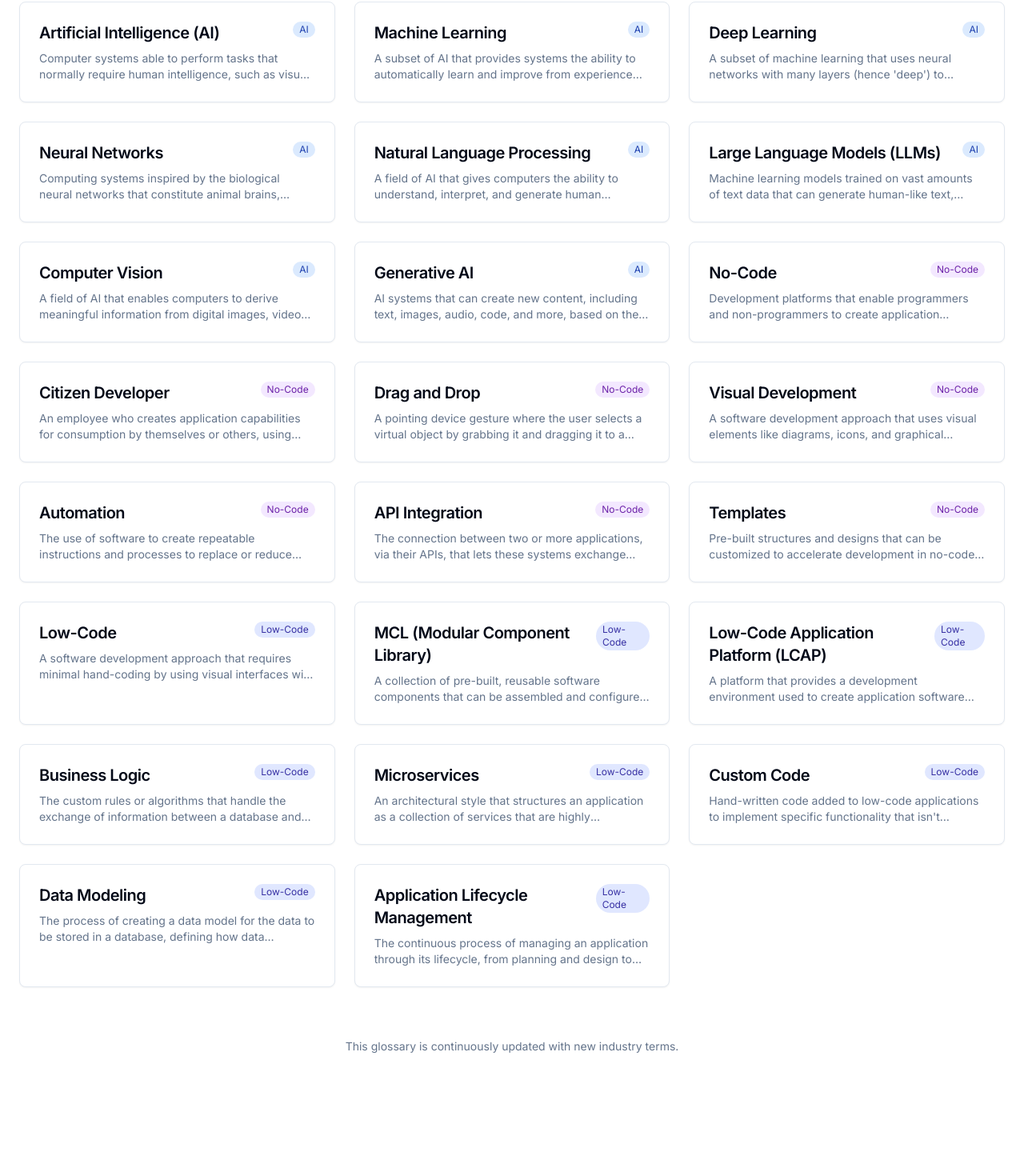
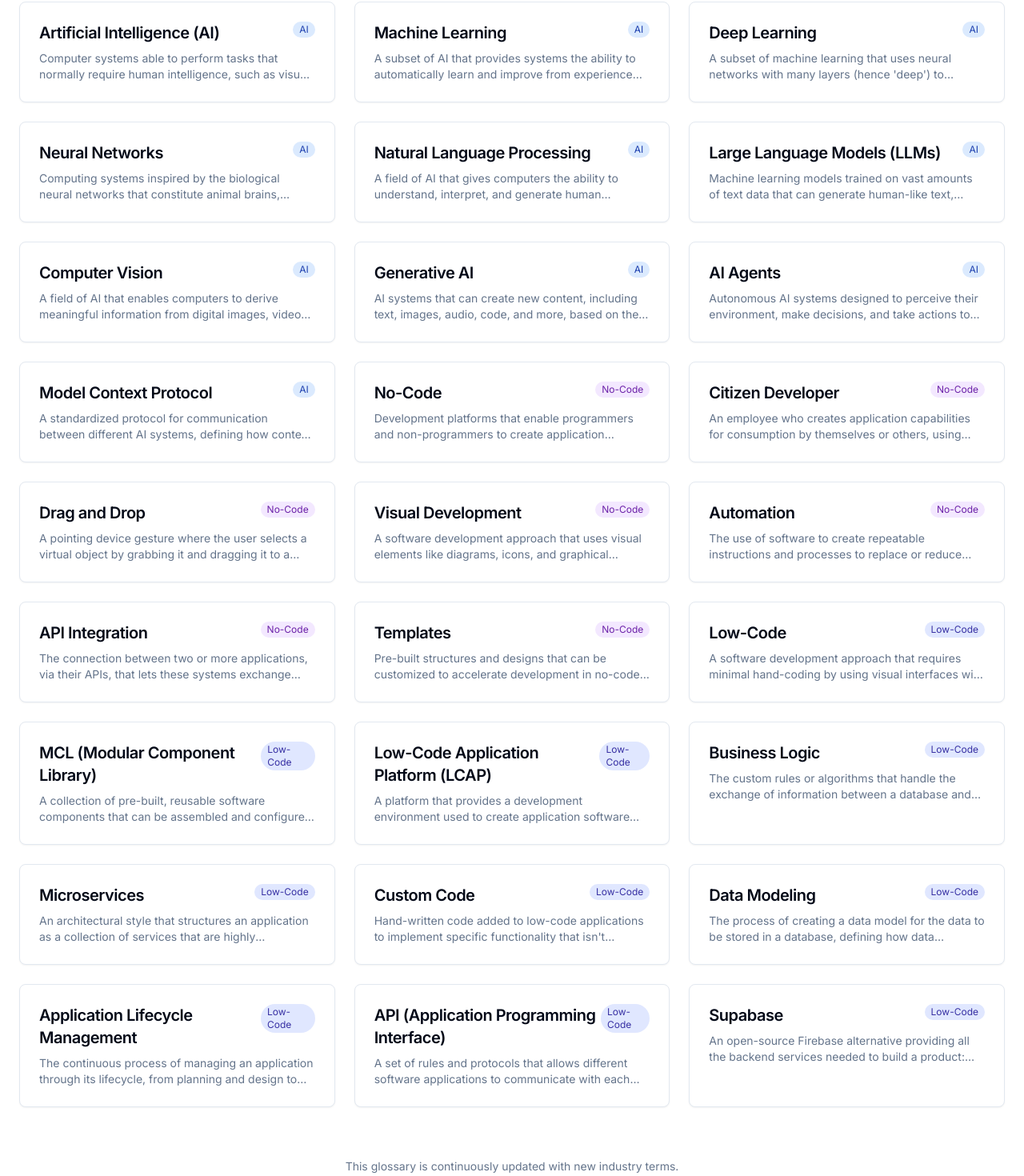
Before and after one commit to Launch-by-Lunch/ai-no-code-lingo-guide, a React (Vite) app: page / in a window 1280 px wide. Shown: the part 238-1708 px from the top of the page at 80% size. Before the commit the page ends 1604 px from the top, so only its background shows below. Built offline with nearby package versions, Linux system fonts and the light colour scheme.

Commit message:
Add Supabase and related terms
Adds Supabase, API, AI Agents, and Model Context Protocol to the glossary.

```diff
--- a/src/data/glossaryTerms.ts
+++ b/src/data/glossaryTerms.ts
@@ -58,6 +58,20 @@ export const glossaryTerms: GlossaryTerm[] = [
     definition: "AI systems that can create new content, including text, images, audio, code, and more, based on their training data.",
     category: "ai",
     relatedTerms: ["Diffusion Models", "GANs", "Text-to-Image"]
+  },
+  {
+    id: "ai-agents",
+    term: "AI Agents",
+    definition: "Autonomous AI systems designed to perceive their environment, make decisions, and take actions to achieve specific goals without human intervention.",
+    category: "ai",
+    relatedTerms: ["Autonomous Systems", "Intelligent Agents", "Multi-agent Systems"]
+  },
+  {
+    id: "mcp",
+    term: "Model Context Protocol",
+    definition: "A standardized protocol for communication between different AI systems, defining how context, instructions, and data are exchanged between models.",
+    category: "ai",
+    relatedTerms: ["AI Interoperability", "Prompt Engineering", "Context Window"]
   },
 
   // No-Code Terminology
@@ -167,5 +181,21 @@ export const glossaryTerms: GlossaryTerm[] = [
     definition: "The continuous process of managing an application through its lifecycle, from planning and design to testing, deployment, and maintenance.",
     category: "low-code",
     relatedTerms: ["DevOps", "CI/CD", "Versioning"]
+  },
+
+  // Additional Terms
+  {
+    id: "api",
+    term: "API (Application Programming Interface)",
+    definition: "A set of rules and protocols that allows different software applications to communicate with each other, enabling the exchange of data and functionality between systems.",
+    category: "low-code",
+    relatedTerms: ["REST API", "GraphQL", "Endpoints", "API Gateway"]
+  },
+  {
+    id: "supabase",
+    term: "Supabase",
+    definition: "An open-source Firebase alternative providing all the backend services needed to build a product: authentication, database, storage, and serverless functions.",
+    category: "low-code",
+    relatedTerms: ["PostgreSQL", "Authentication", "Database", "Backend as a Service"]
   }
 ];
```
